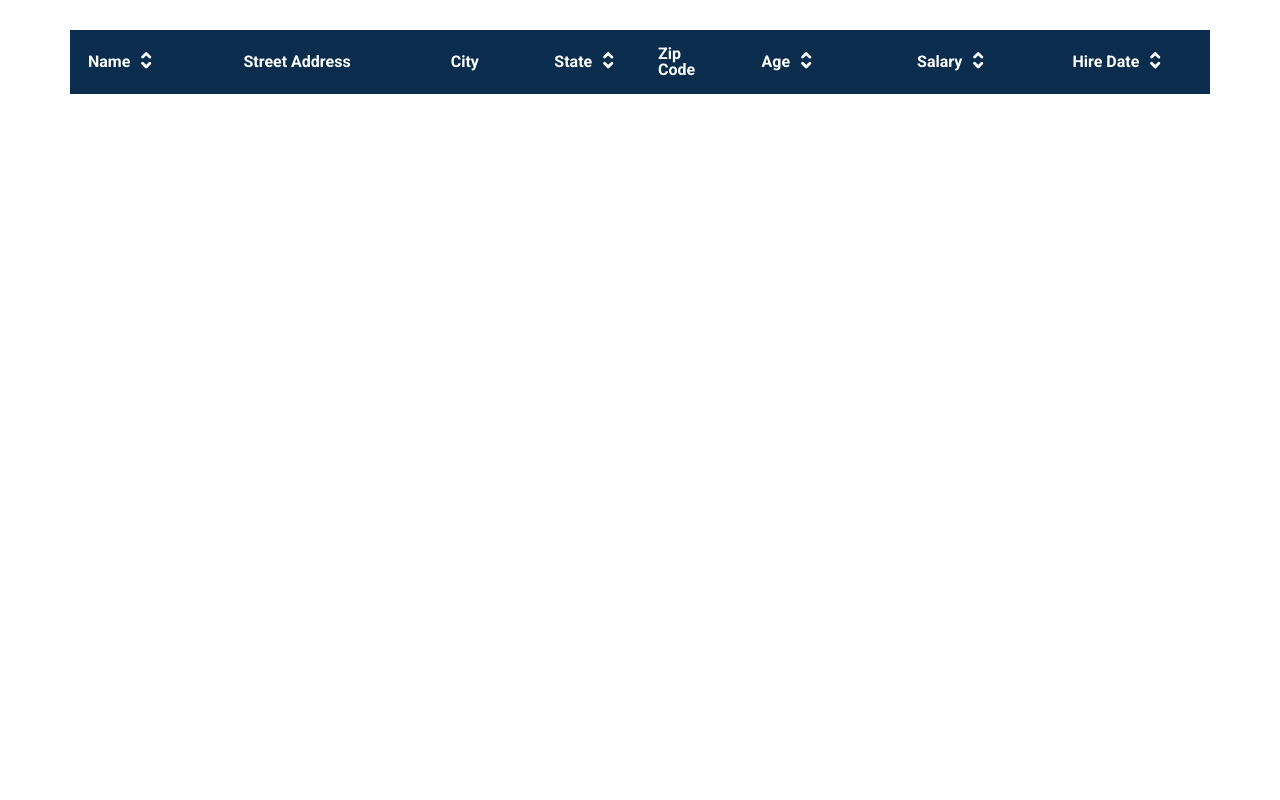
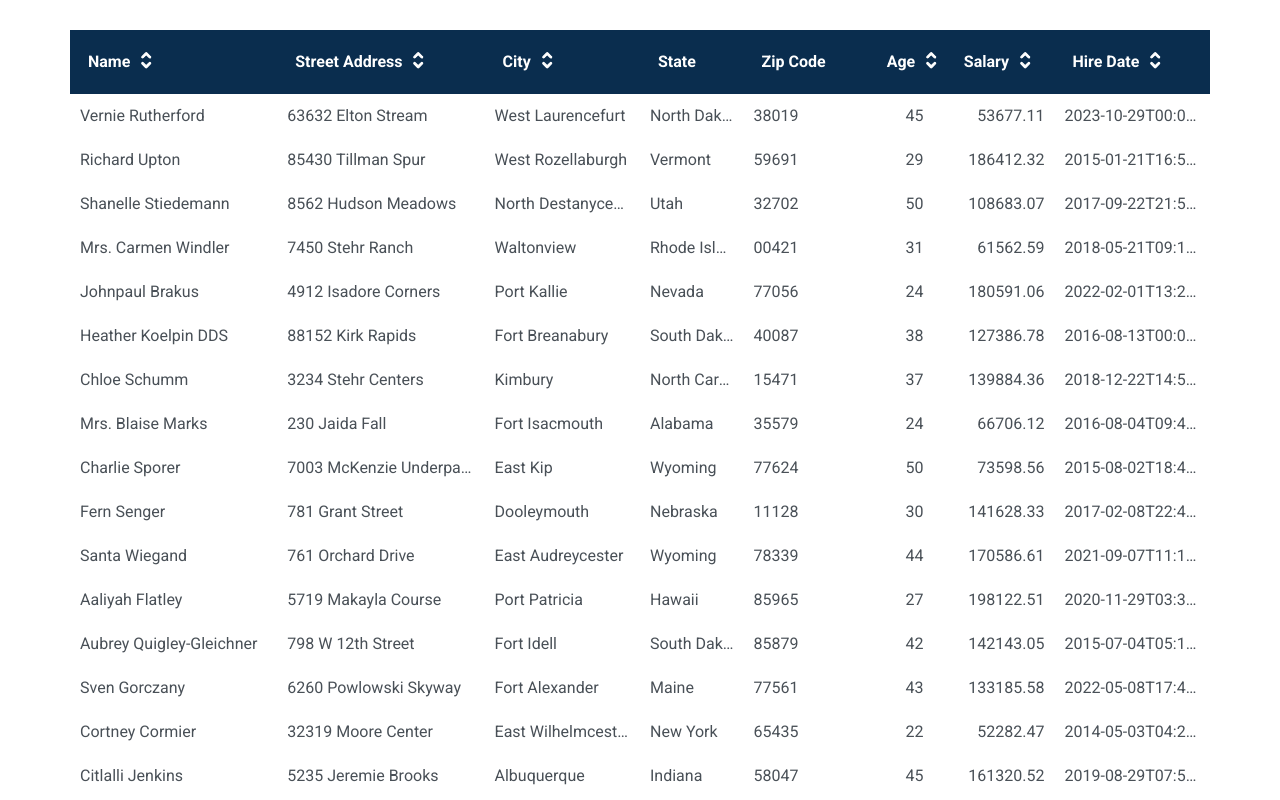
Before and after one commit to gvpinto/reactjs-react-components, a React (Vite) app: page / in a window 1280 px wide. Shown: the top 800 px of the page. Built offline with nearby package versions, Linux system fonts and the light colour scheme; data requests are answered from the project's data file.

Commit message:
Table sort is working. Next steps is Filtering

```diff
--- a/db/db.json
+++ b/db/db.json
@@ -225,54 +225,224 @@
   ],
   "users": [
     {
-      "name": "Darryl Harris",
-      "address": "369 Antonette Manors",
-      "city": "Idaho Falls",
-      "state": "Wyoming",
-      "zipcode": "29671",
-      "age": 23,
-      "salary": 114294.34,
-      "hiredate": "2023-04-11T02:25:59.790Z"
+      "id": 0,
+      "name": "Vernie Rutherford",
+      "address": "63632 Elton Stream",
+      "city": "West Laurencefurt",
+      "state": "North Dakota",
+      "zipcode": "38019",
+      "age": 45,
+      "salary": 53677.11,
+      "hiredate": "2023-10-29T00:08:55.239Z"
     },
     {
-      "name": "Darian Stanton",
-      "address": "7691 Poplar Street",
-      "city": "Roobtown",
-      "state": "Alaska",
-      "zipcode": "24851",
-      "age": 28,
-      "salary": 76415.3,
-      "hiredate": "2021-03-14T20:56:09.054Z"
+      "id": 1,
+      "name": "Richard Upton",
+      "address": "85430 Tillman Spur",
+      "city": "West Rozellaburgh",
+      "state": "Vermont",
+      "zipcode": "59691",
+      "age": 29,
+      "salary": 186412.32,
+      "hiredate": "2015-01-21T16:55:23.879Z"
     },
     {
-      "name": "Ms. Jamarcus Considine",
-      "address": "479 Jazlyn Fork",
-      "city": "Salina",
-      "state": "Tennessee",
-      "zipcode": "21914",
-      "age": 31,
-      "salary": 95093.77,
-      "hiredate": "2017-11-12T14:58:38.662Z"
+      "id": 2,
+      "name": "Shanelle Stiedemann",
+      "address": "8562 Hudson Meadows",
+      "city": "North Destanycester",
+      "state": "Utah",
+      "zipcode": "32702",
+      "age": 50,
+      "salary": 108683.07,
+      "hiredate": "2017-09-22T21:58:35.173Z"
     },
     {
-      "name": "Cyril Bechtelar",
-      "address": "573 America Squares",
-      "city": "Bartonport",
-      "state": "Michigan",
-      "zipcode": "52326",
-      "age": 32,
-      "salary": 189301.17,
-      "hiredate": "2017-04-03T15:36:49.394Z"
+      "id": 3,
+      "name": "Mrs. Carmen Windler",
+      "address": "7450 Stehr Ranch",
+      "city": "Waltonview",
+      "state": "Rhode Island",
+      "zipcode": "00421",
+      "age": 31,
+      "salary": 61562.59,
+      "hiredate": "2018-05-21T09:17:47.161Z"
     },
     {
-      "name": "Leonard D'Amore",
-      "address": "156 Lucile Valley",
-      "city": "Wardfurt",
+      "id": 4,
+      "name": "Johnpaul Brakus",
+      "address": "4912 Isadore Corners",
+      "city": "Port Kallie",
+      "state": "Nevada",
+      "zipcode": "77056",
+      "age": 24,
+      "salary": 180591.06,
+      "hiredate": "2022-02-01T13:20:51.030Z"
+    },
+    {
+      "id": 5,
+      "name": "Heather Koelpin DDS",
+      "address": "88152 Kirk Rapids",
+      "city": "Fort Breanabury",
+      "state": "South Dakota",
+      "zipcode": "40087",
+      "age": 38,
+      "salary": 127386.78,
+      "hiredate": "2016-08-13T00:07:25.938Z"
+    },
+    {
+      "id": 6,
+      "name": "Chloe Schumm",
+      "address": "3234 Stehr Centers",
+      "city": "Kimbury",
+      "state": "North Carolina",
+      "zipcode": "15471",
+      "age": 37,
+      "salary": 139884.36,
+      "hiredate": "2018-12-22T14:53:54.563Z"
+    },
+    {
+      "id": 7,
+      "name": "Mrs. Blaise Marks",
+      "address": "230 Jaida Fall",
+      "city": "Fort Isacmouth",
+      "state": "Alabama",
+      "zipcode": "35579",
+      "age": 24,
+      "salary": 66706.12,
+      "hiredate": "2016-08-04T09:44:43.403Z"
+    },
+    {
+      "id": 8,
+      "name": "Charlie Sporer",
+      "address": "7003 McKenzie Underpass",
+      "city": "East Kip",
+      "state": "Wyoming",
+      "zipcode": "77624",
+      "age": 50,
+      "salary": 73598.56,
+      "hiredate": "2015-08-02T18:45:17.422Z"
+    },
+    {
+      "id": 9,
+      "name": "Fern Senger",
+      "address": "781 Grant Street",
+      "city": "Dooleymouth",
+      "state": "Nebraska",
+      "zipcode": "11128",
+      "age": 30,
+      "salary": 141628.33,
+      "hiredate": "2017-02-08T22:46:48.371Z"
+    },
+    {
+      "id": 10,
+      "name": "Santa Wiegand",
+      "address": "761 Orchard Drive",
+      "city": "East Audreycester",
+      "state": "Wyoming",
+      "zipcode": "78339",
+      "age": 44,
+      "salary": 170586.61,
+      "hiredate": "2021-09-07T11:10:14.094Z"
+    },
+    {
+      "id": 11,
+      "name": "Aaliyah Flatley",
+      "address": "5719 Makayla Course",
+      "city": "Port Patricia",
+      "state": "Hawaii",
+      "zipcode": "85965",
+      "age": 27,
+      "salary": 198122.51,
+      "hiredate": "2020-11-29T03:30:25.284Z"
+    },
+    {
+      "id": 12,
+      "name": "Aubrey Quigley-Gleichner",
+      "address": "798 W 12th Street",
+      "city": "Fort Idell",
+      "state": "South Dakota",
+      "zipcode": "85879",
+      "age": 42,
+      "salary": 142143.05,
+      "hiredate": "2015-07-04T05:17:48.565Z"
+    },
+    {
+      "id": 13,
+      "name": "Sven Gorczany",
+      "address": "6260 Powlowski Skyway",
+      "city": "Fort Alexander",
+      "state": "Maine",
+      "zipcode": "77561",
+      "age": 43,
+      "salary": 133185.58,
+      "hiredate": "2022-05-08T17:40:49.851Z"
+    },
+    {
+      "id": 14,
+      "name": "Cortney Cormier",
+      "address": "32319 Moore Center",
+      "city": "East Wilhelmcester",
+      "state": "New York",
+      "zipcode": "65435",
+      "age": 22,
+      "salary": 52282.47,
+      "hiredate": "2014-05-03T04:26:54.510Z"
+    },
+    {
+      "id": 15,
+      "name": "Citlalli Jenkins",
+      "address": "5235 Jeremie Brooks",
+      "city": "Albuquerque",
+      "state": "Indiana",
+      "zipcode": "58047",
+      "age": 45,
+      "salary": 161320.52,
+      "hiredate": "2019-08-29T07:57:14.136Z"
+    },
+    {
+      "id": 16,
+      "name": "Chester Haley",
+      "address": "91220 Alphonso Loop",
+      "city": "Fort Percival",
+      "state": "New Jersey",
+      "zipcode": "96677",
+      "age": 34,
+      "salary": 116820.03,
+      "hiredate": "2019-10-07T04:32:37.506Z"
+    },
+    {
+      "id": 17,
+      "name": "Lilian Durgan",
+      "address": "382 Franecki Ways",
+      "city": "West Izaiah",
       "state": "California",
-      "zipcode": "06641",
-      "age": 50,
-      "salary": 86975.65,
-      "hiredate": "2018-01-16T12:36:51.866Z"
+      "zipcode": "90960",
+      "age": 42,
+      "salary": 51292.29,
+      "hiredate": "2017-07-30T00:08:41.586Z"
+    },
+    {
+      "id": 18,
+      "name": "Trevion Murray",
+      "address": "97764 Northfield Road",
+      "city": "Fort Eva",
+      "state": "Alaska",
+      "zipcode": "87306",
+      "age": 32,
+      "salary": 133148.73,
+      "hiredate": "2014-05-19T13:54:55.019Z"
+    },
+    {
+      "id": 19,
+      "name": "May Kirlin",
+      "address": "75323 Okuneva Glens",
+      "city": "Frederickland",
+      "state": "Kentucky",
+      "zipcode": "26700",
+      "age": 40,
+      "salary": 94093.72,
+      "hiredate": "2016-10-11T05:48:50.253Z"
     }
   ]
 }
--- /dev/null
+++ b/db/metadata.js
@@ -0,0 +1,105 @@
+export const metadata = [
+  {
+    id: 1,
+    colname: 'name',
+    title: 'Name',
+    hAlign: 'left',
+    dAlign: 'left',
+    width: '20%',
+    textColor: '#FFF',
+    bgColor: '',
+    sort: true,
+    filter: true,
+    formatFn: null,
+  },
+  {
+    id: 2,
+    colname: 'address',
+    title: 'Street Address',
+    hAlign: 'left',
+    dAlign: 'left',
+    width: '20%',
+    textColor: '#FFF',
+    bgColor: '',
+    sort: true,
+    filter: true,
+    formatFn: null,
+  },
+  {
+    id: 3,
+    colname: 'city',
+    title: 'City',
+    hAlign: 'left',
+    dAlign: 'left',
+    width: '15%',
+    textColor: '#FFF',
+    bgColor: '',
+    sort: true,
+    filter: true,
+    formatFn: null,
+  },
+  {
+    id: 4,
+    colname: 'state',
+    title: 'State',
+    hAlign: 'left',
+    dAlign: 'left',
+    width: '10%',
+    textColor: '#FFF',
+    bgColor: '',
+    sort: false,
+    filter: true,
+    formatFn: null,
+  },
+  {
+    id: 5,
+    colname: 'zipcode',
+    title: 'Zip Code',
+    hAlign: 'left',
+    dAlign: 'left',
+    width: '13%',
+    textColor: '#FFF',
+    bgColor: '',
+    sort: false,
+    filter: true,
+    formatFn: null,
+  },
+  {
+    id: 6,
+    colname: 'age',
+    title: 'Age',
+    hAlign: 'center',
+    dAlign: 'center',
+    width: '7%',
+    textColor: '#FFF',
+    bgColor: '',
+    sort: true,
+    filter: true,
+    formatFn: null,
+  },
+  {
+    id: 7,
+    colname: 'salary',
+    title: 'Salary',
+    hAlign: 'right',
+    dAlign: 'right',
+    width: '10%',
+    textColor: '#FFF',
+    bgColor: '',
+    sort: true,
+    filter: true,
+    formatFn: null,
+  },
+  {
+    id: 8,
+    colname: 'hiredate',
+    title: 'Hire Date',
+    hAlign: 'left',
+    dAlign: 'left',
+    width: '15%',
+    textColor: '#FFF',
+    bgColor: '',
+    sort: true,
+    filter: true,
+  },
+];
--- a/faker-userdata.js
+++ b/faker-userdata.js
@@ -3,10 +3,11 @@ import { faker } from '@faker-js/faker';
 // faker.seed(123);
 
 let users = [];
-const totalUsers = 5;
+const totalUsers = 20;
 
 for (let i = 0; i < totalUsers; i++) {
   const user = {
+    id: i,
     name: faker.person.fullName({
       sex: 'female' | 'male',
     }),
--- a/src/App.jsx
+++ b/src/App.jsx
@@ -25,6 +25,7 @@ const queryClient = new QueryClient();
 // }
 
 function App() {
+  // TODO: Wrap Error Boundary
   return (
     <div className='container'>
       <Provider store={store}>
--- a/src/pages/SyncTableTest.jsx
+++ b/src/pages/SyncTableTest.jsx
@@ -1,100 +1,30 @@
 import SyncTable from '../ui/SyncTable';
+import { useQuery } from '@tanstack/react-query';
+import { metadata } from '../../db/metadata';
+import { getUsers } from '../api/refDataApi';
 
 function SyncTableTest() {
-  const metadata = [
-    {
-      id: 1,
-      name: 'Name',
-      hAlign: 'left',
-      dAlign: 'left',
-      width: '15%',
-      textColor: '#FFF',
-      bgColor: '',
-      sort: true,
-      filter: true,
-    },
-    {
-      id: 2,
-      name: 'Street Address',
-      hAlign: 'left',
-      dAlign: 'left',
-      width: '20%',
-      textColor: '#FFF',
-      bgColor: '',
-      sort: false,
-      filter: true,
-    },
-    {
-      id: 3,
-      name: 'City',
-      hAlign: 'left',
-      dAlign: 'left',
-      width: '10%',
-      textColor: '#FFF',
-      bgColor: '',
-      sort: false,
-      filter: true,
-    },
-    {
-      id: 4,
-      name: 'State',
-      hAlign: 'left',
-      dAlign: 'left',
-      width: '10%',
-      textColor: '#FFF',
-      bgColor: '',
-      sort: true,
-      filter: true,
-    },
-    {
-      id: 5,
-      name: 'Zip Code',
-      hAlign: 'left',
-      dAlign: 'left',
-      width: '10%',
-      textColor: '#FFF',
-      bgColor: '',
-      sort: false,
-      filter: true,
-    },
-    {
-      id: 6,
-      name: 'Age',
-      hAlign: 'center',
-      dAlign: 'center',
-      width: '15%',
-      textColor: '#FFF',
-      bgColor: '',
-      sort: true,
-      filter: true,
-    },
-    {
-      id: 7,
-      name: 'Salary',
-      hAlign: 'right',
-      dAlign: 'right',
-      width: '15%',
-      textColor: '#FFF',
-      bgColor: '',
-      sort: true,
-      filter: true,
-    },
-    {
-      id: 8,
-      name: 'Hire Date',
-      hAlign: 'left',
-      dAlign: 'left',
-      width: '15%',
-      textColor: '#FFF',
-      bgColor: '',
-      sort: true,
-      filter: true,
-    },
-  ];
+  // Read the data from the database
+  const {
+    isPending,
+    error,
+    data: users,
+    // isFetching,
+  } = useQuery({
+    queryKey: ['users'],
+    queryFn: getUsers,
+    staleTime: 50 * 1000,
+  });
+
+  if (isPending) return 'Loading...';
+
+  if (error) return 'An error has occurred: ' + error.message;
+
   return (
     <SyncTable
       metadata={metadata}
       defColSortId={1}
+      data={users}
     >
       {/* <SyncTable.Filter /> */}
       <SyncTable.Data />
--- a/src/ui/SyncTable.jsx
+++ b/src/ui/SyncTable.jsx
@@ -13,12 +13,14 @@ import {
 const SyncTableContext = createContext(null);
 const SyncTableDispatchContext = createContext(null);
 
+// ** REDUCER **
+
 // Initial State of the SyncTable
 const initialState = {
   metadata: [],
   defColSortId: 0,
   // 0: None, 1: Ascending, 2: Descending
-  currSortCol: { id: 0, sort: 0 },
+  currSortCol: { id: 0, sort: 0, colname: '' },
   data: [],
 };
 
@@ -27,10 +29,10 @@ function tableReducer(state, action) {
     case 'init':
       state.metadata = action.payload.metadata;
       state.defColSortId = action.payload.defColSortId;
+      state.data = action.payload.data;
       break;
 
     case 'sortcol':
-      console.log('action.payload: ', action.payload);
       state.currSortCol = action.payload;
       break;
 
@@ -52,9 +54,7 @@ const Table = styled.table`
   font-size: 1.6rem;
 `;
 
-/**
- * Main Parent Component
- */
+// ** MAIN PARENT COMPONENT **
 function SyncTable({ children, metadata, defColSortId, data }) {
   const [state, dispatch] = useImmerReducer(tableReducer, initialState);
 
@@ -72,9 +72,7 @@ function SyncTable({ children, metadata, defColSortId, data }) {
   return (
     <SyncTableContext.Provider value={state}>
       <SyncTableDispatchContext.Provider value={dispatch}>
-        <TableComponent>
-          <Table>{children}</Table>
-        </TableComponent>
+        {children}
       </SyncTableDispatchContext.Provider>
     </SyncTableContext.Provider>
   );
@@ -88,23 +86,39 @@ function Filter() {
   return <div>TableFilter</div>;
 }
 
+// ** STYLED COMPONENTS **
+
 // Style header - th to dynamically assign style based on the metadata
-const TableHeader = styled.th.attrs((props) => ({
-  $hAlign: props.$hAlign || 'center',
+const TableHeaderCell = styled.th.attrs((props) => ({
+  $align: props.$align || 'center',
   $bgColor: props.$bgColor || '#0a2d4e',
   $textColor: props.$textColor || '#fff',
 }))`
   width: ${(props) => props.$width};
-  text-align: ${(props) => props.$hAlign};
+  text-align: ${(props) => props.$align};
   padding: 1.6rem 1.8rem;
   background-color: ${(props) => props.$bgColor};
   color: ${(props) => props.$textColor};
   line-height: 1;
+  vertical-align: middle;
+  /* Disable quick succession clicks causing selects  */
+  user-select: none;
+  -moz-user-select: none;
+  -webkit-user-select: none;
+  -ms-user-select: none;
 `;
 
-const SpanTitle = styled.span`
+const SpanTitle = styled.span.attrs((props) => ({
+  $align: props.$align || 'center',
+}))`
   display: flex;
   align-items: center;
+  justify-content: ${(props) =>
+    props.$align === 'left'
+      ? 'flex-start'
+      : props.$align === 'right'
+      ? 'flex-end'
+      : 'center'};
   gap: 0.5rem;
   height: 3.2rem;
   font-size: 1.6rem;
@@ -136,23 +150,34 @@ const TableCell = styled.td.attrs((props) => ({}))`
   white-space: nowrap;
   overflow: hidden;
   text-overflow: ellipsis;
+  text-align: ${(props) => props.$align};
+  padding: 1rem 1rem;
 `;
+
+// ** DATA COMPONENT **
 
 function Data() {
   console.log('Render Data:');
   const { metadata, currSortCol, data } = useTableState();
   const dispatch = useTableDispatch();
 
-  console.log('currSortCol: ', currSortCol);
+  // ** EVENT HANDLERS **
 
   // Handle the clicking of the sort Icon
-  function handleColSort(e, itemId, currSortCol) {
-    if (currSortCol.id !== itemId) {
-      dispatch({ type: 'sortcol', payload: { id: itemId, sort: 1 } });
+  function handleColSort(e, item, currSortCol) {
+    if (currSortCol.id !== item.id) {
+      dispatch({
+        type: 'sortcol',
+        payload: { id: item.id, colname: item.colname, sort: 1 },
+      });
     } else {
       dispatch({
         type: 'sortcol',
-        payload: { id: currSortCol.id, sort: (currSortCol.sort + 1) % 3 },
+        payload: {
+          id: currSortCol.id,
+          colname: item.colname,
+          sort: (currSortCol.sort + 1) % 3,
+        },
       });
     }
   }
@@ -160,13 +185,14 @@ function Data() {
   // If metadata and currentSortCol is null and not initialized do to render
   if (!metadata || metadata.length === 0 || !currSortCol) return null;
 
-  function sortIcon(item, currSortCol) {
+  // Assign the correct sort icon based on 2 attributes
+  function sortIcon(metaItem, currSortCol) {
     return (
       <>
-        <SpanName>{item.name}</SpanName>
-        <SpanSort onClick={(e) => handleColSort(e, item.id, currSortCol)}>
-          {item.sort ? (
-            currSortCol.id === item.id ? (
+        <SpanName>{metaItem.title}</SpanName>
+        <SpanSort onClick={(e) => handleColSort(e, metaItem, currSortCol)}>
+          {metaItem.sort ? (
+            currSortCol.id === metaItem.id ? (
               currSortCol.sort === 1 ? (
                 <HiMiniChevronUp />
               ) : currSortCol.sort === 2 ? (
@@ -212,38 +238,101 @@ function Data() {
     // }
   }
 
-  const tableHeader = metadata.map((item) => {
+  // ** CREATE TABLE HEADER **
+
+  // Create table header
+  const tableHeader = metadata.map((metaItem) => {
     return (
-      <TableHeader
-        key={item.id}
-        $width={item.width}
-        $hAlign={item.hAlign}
+      <TableHeaderCell
+        key={metaItem.id}
+        $width={metaItem.width}
       >
-        <SpanTitle>{sortIcon(item, currSortCol)}</SpanTitle>
-      </TableHeader>
+        <SpanTitle $align={metaItem.hAlign}>
+          {sortIcon(metaItem, currSortCol)}
+        </SpanTitle>
+      </TableHeaderCell>
     );
   });
 
-  const tableBody = data.map((item) => {
+  // ** CREATE TABLE BODY **
+  let tableBody;
+
+  // Create sort function for sorting
+  function sortFn(currSortCol) {
+    const key = currSortCol.colname;
+    const sortFactor =
+      currSortCol.sort === 1 ? 1 : currSortCol.sort === 2 ? -1 : 0;
+    // sortBy = currSortCol.
+    return (a, b) => {
+      let valueA = a[key];
+      let valueB = b[key];
+
+      if (typeof a[key] === 'string') {
+        valueA = a[key].toLowerCase();
+        valueB = b[key].toLowerCase();
+      }
+
+      return valueA < valueB
+        ? -1 * sortFactor
+        : valueA > valueB
+        ? 1 * sortFactor
+        : 0;
+    };
+  }
+
+  // Create the rows only if the data is present
+  if (!data || data.length === 0) {
+    tableBody = (
+      <tr>
+        <TableCell
+          $align='center'
+          colSpan={metadata.length}
+        >
+          No records returned
+        </TableCell>
+      </tr>
+    );
+  } else {
+    // Shallow Copy before sort
+    // const sortedData = [...data];
+    const sortedData = Array.from(data);
+
+    // Only sort after the sort has been clicked
+    if (!(currSortCol.id === 0 || currSortCol.name === '')) {
+      sortedData.sort(sortFn(currSortCol));
+    }
+
+    // Sort table data for the body
+    tableBody = sortedData.map((dataItem) => {
       return (
-      <tr key={item.id}>
-        {Object.keys(item).forEach((key, index) => (
-          <td key={index}> </td>
+        <tr key={dataItem.id}>
+          {metadata.map((metaItem) => (
+            <TableCell
+              $align={metaItem.dAlign}
+              key={metaItem.colname}
+            >
+              {dataItem[metaItem.colname]}
+            </TableCell>
           ))}
         </tr>
       );
     });
+  }
 
+  // Return the rendered Data component
   return (
-    <>
+    <TableComponent>
+      <Table>
         <thead>
           <tr>{tableHeader}</tr>
         </thead>
-
         <tbody>{tableBody}</tbody>
-    </>
+      </Table>
+    </TableComponent>
   );
 }
+
+// ** PAGINATION **
 
 function Pagination() {
   console.log('Render Pagination:');
```
Lines whose indentation alone changed are shown as unchanged.
